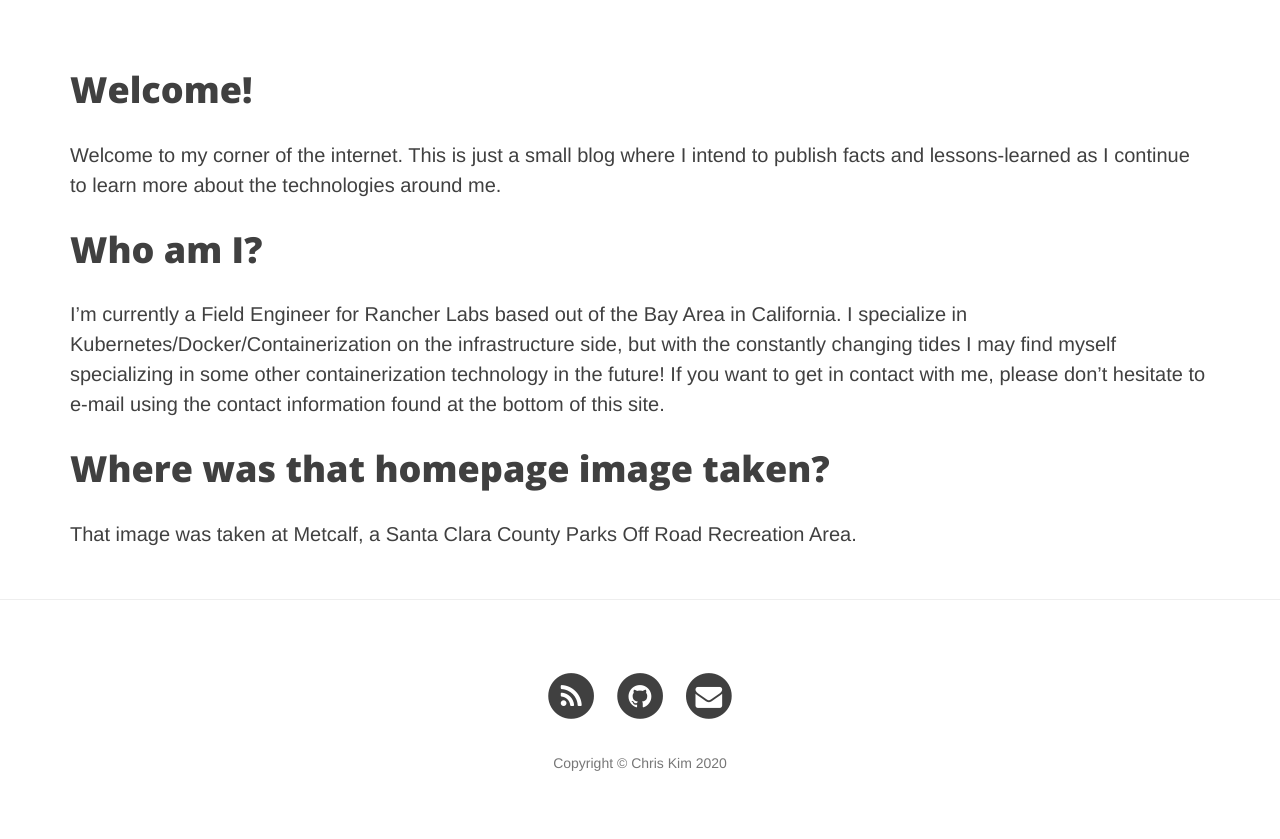
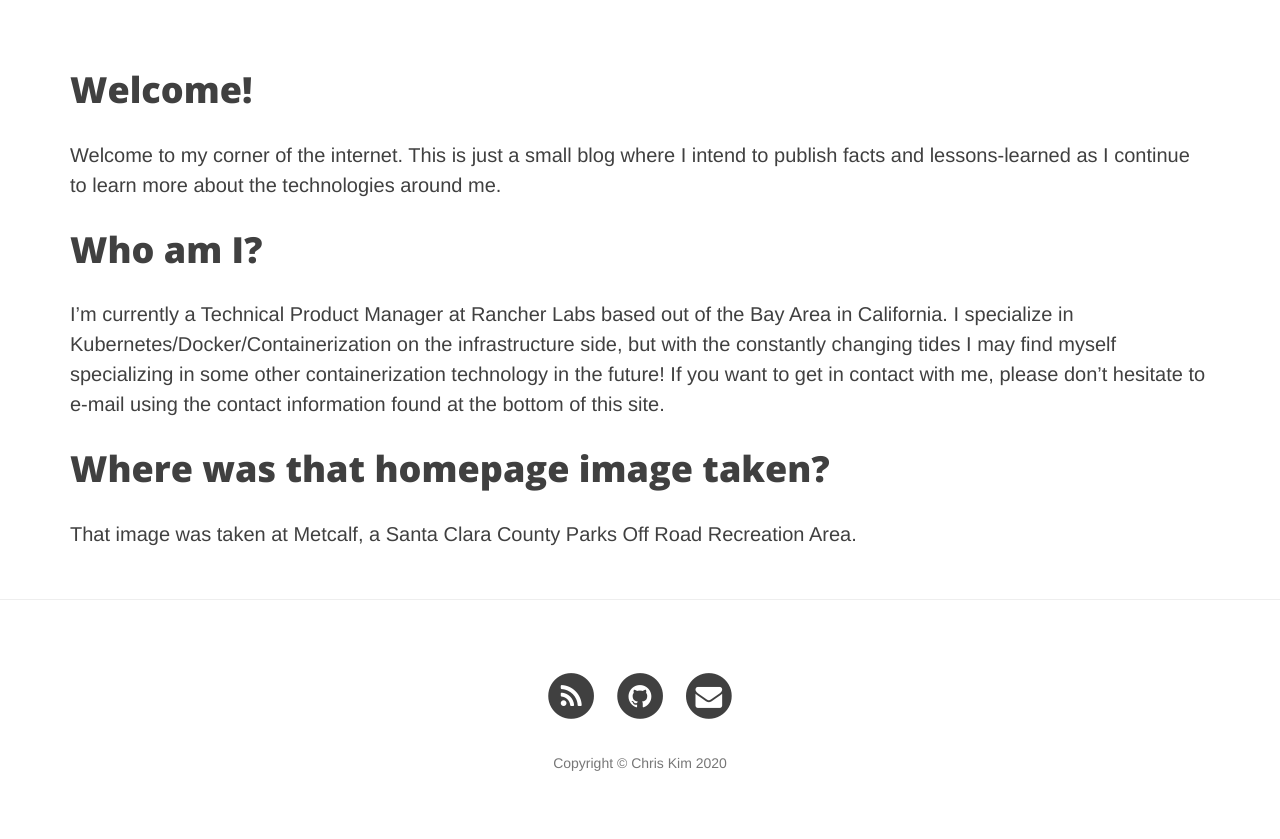
Before and after one commit to Oats87/oats87.github.io, a Jekyll site: the page built from about.md, in a window 1280 px wide. Shown: the part 422-1261 px from the top of the page. Built offline with Jekyll 4.4.1, drawn with Linux system fonts in a browser that asks for light colours; nearby versions of some CDN libraries.

Commit message:
Update about.md

```diff
--- a/about.md
+++ b/about.md
@@ -9,7 +9,7 @@ Welcome to my corner of the internet. This is just a small blog where I intend t
 
 # Who am I?
 
-I'm currently a Field Engineer for Rancher Labs based out of the Bay Area in California. I specialize in Kubernetes/Docker/Containerization on the infrastructure side, but with the constantly changing tides I may find myself specializing in some other containerization technology in the future! If you want to get in contact with me, please don't hesitate to e-mail using the contact information found at the bottom of this site.
+I'm currently a Technical Product Manager at Rancher Labs based out of the Bay Area in California. I specialize in Kubernetes/Docker/Containerization on the infrastructure side, but with the constantly changing tides I may find myself specializing in some other containerization technology in the future! If you want to get in contact with me, please don't hesitate to e-mail using the contact information found at the bottom of this site.
 
 # Where was that homepage image taken?
 
```
